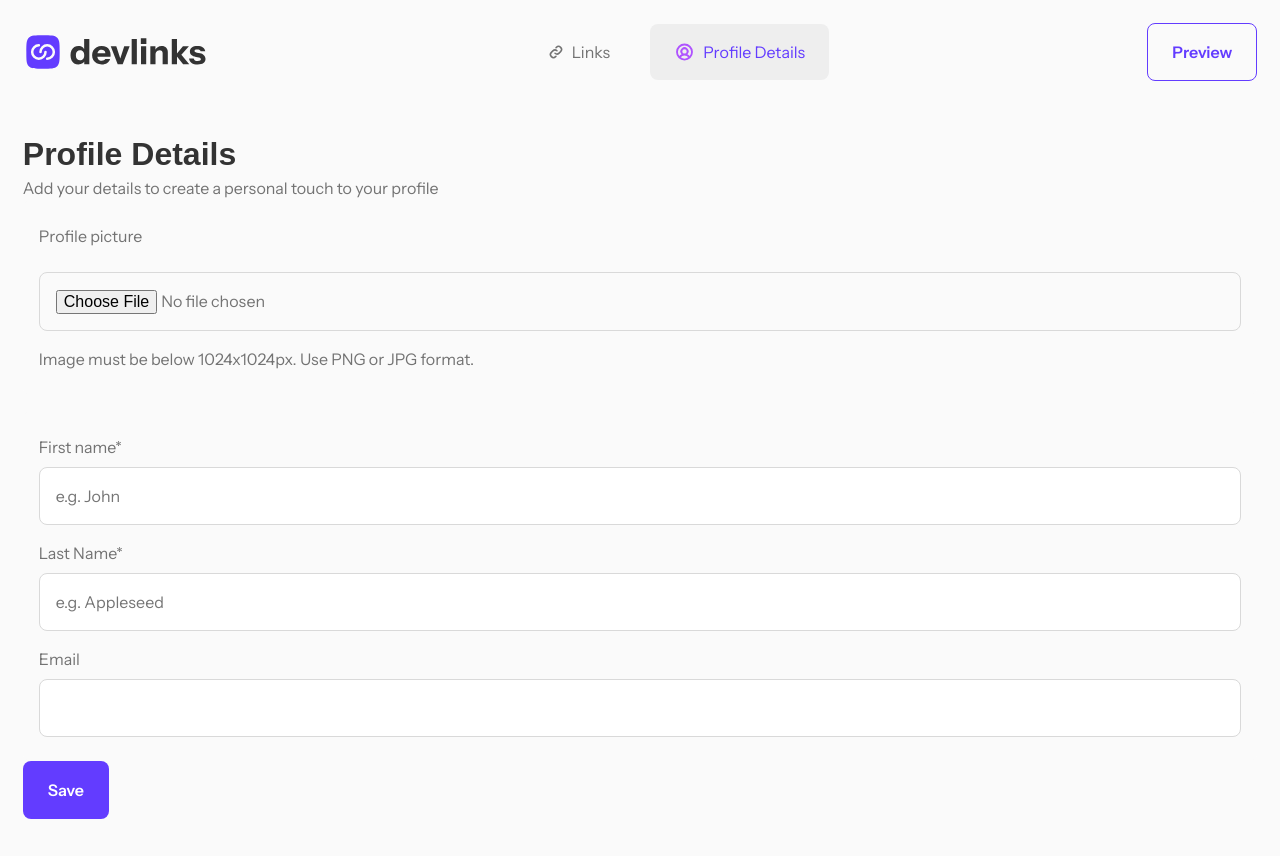
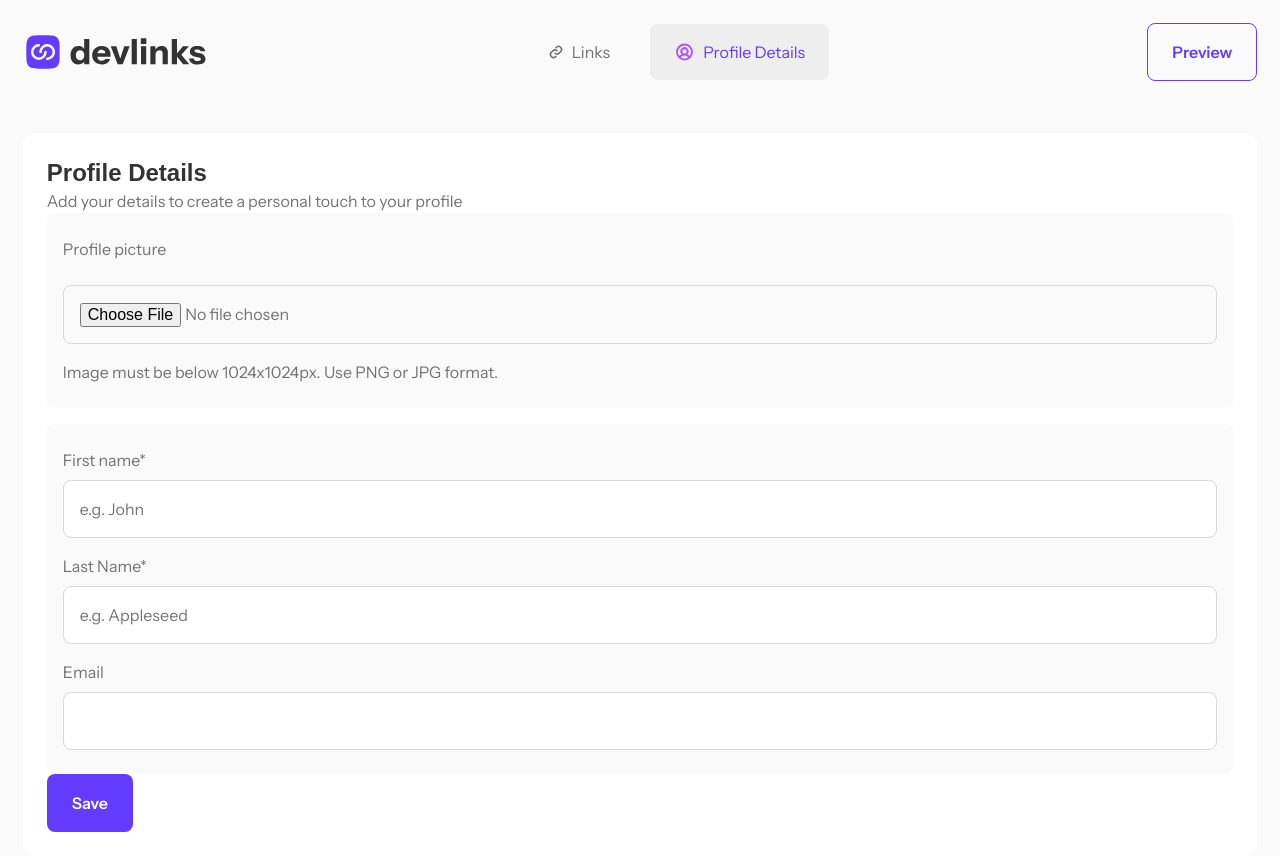
Before and after one commit to jkaps9/link-sharing-app, a React (Vite) app: page /profile in a window 1280 px wide. Before the commit the page ends 819 px from the top, so only its background shows below. Built offline with nearby package versions, Linux system fonts and the light colour scheme; a web font is replaced by a local one.

Commit message:
fix: wrap Profile component in a section for proper structure

```diff
--- a/src/routes/profile.jsx
+++ b/src/routes/profile.jsx
@@ -1,6 +1,6 @@
 const Profile = () => {
   return (
-    <>
+    <section className="card">
       <header>
         <h1>Profile Details</h1>
         <p>Add your details to create a personal touch to your profile</p>
@@ -55,7 +55,7 @@ const Profile = () => {
           Save
         </button>
       </footer>
-    </>
+    </section>
   );
 };
 
```
